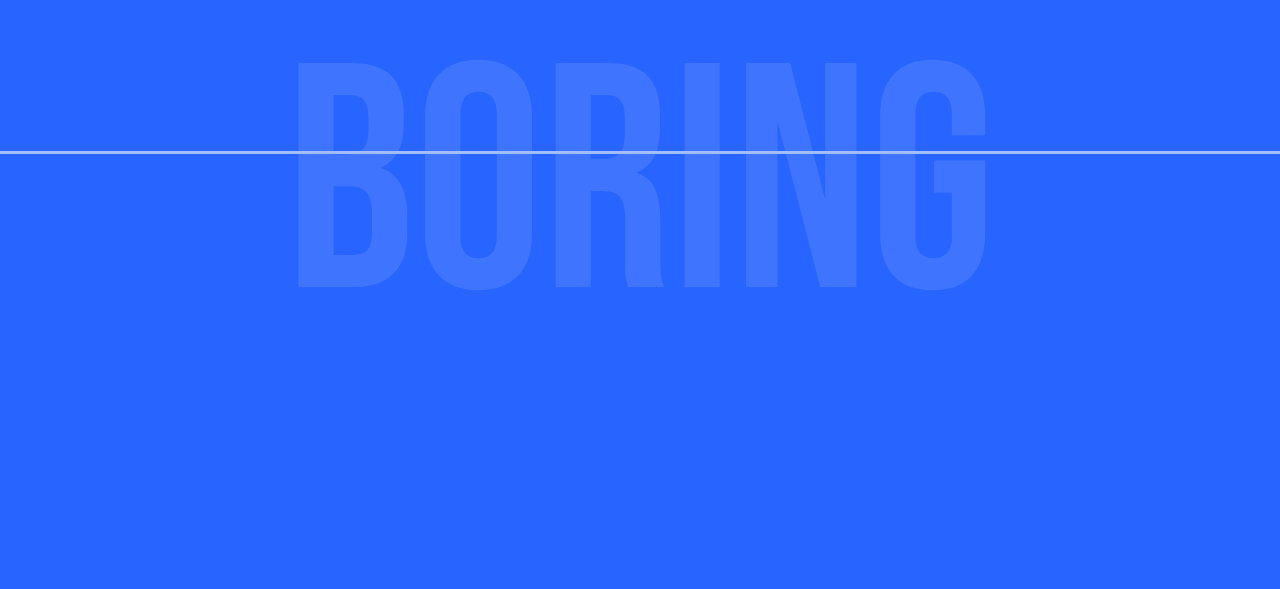
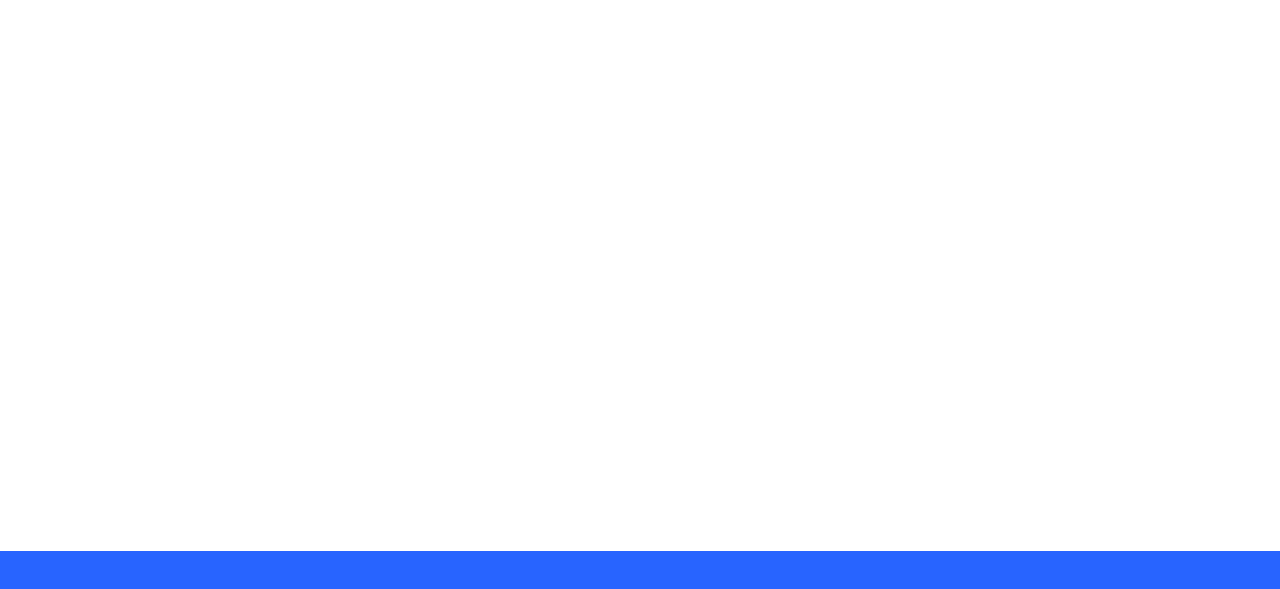
Before and after one commit to malikkotb/window-swipe, a Next.js app: page / in a window 1280 px wide. Shown: the part 249-838 px from the top of the page. Built offline with nearby package versions, Linux system fonts and the light colour scheme.

Commit message:
animation complete

```diff
--- a/app/globals.css
+++ b/app/globals.css
@@ -2,22 +2,13 @@
 @tailwind components;
 @tailwind utilities;
 
-/* styles/global.css */
-
-@import url('https://fonts.googleapis.com/css2?family=Bebas+Neue&display=swap');
-
-
 body {
   margin: 0;
   height: 100vh;
-  background: #2864FF;
+  background: #2864ff;
   color: white;
-  font-family: 'Bebas Neue', sans-serif;
 }
 
-@font-face {
-  font-family: 'Bebas Neue';
-  src: url('/fonts/BebasNeue/BebasNeue-Regular.woff2') format('woff2');
-  font-weight: 400;
-  font-display: swap;
+.bebas {
+  font-family: var(--font-bebas);
 }
--- a/app/layout.js
+++ b/app/layout.js
@@ -1,12 +1,11 @@
 import "./globals.css";
 import { Bebas_Neue } from "next/font/google";
-
-const bebas = Bebas_Neue({ subsets: ["latin"], weight: ['400'], display: "swap"})
+const bebas = Bebas_Neue({ subsets: ["latin"], weight: ["400"], variable: "--font-bebas" });
 
 export default function RootLayout({ children }) {
   return (
     <html lang="en">
-      <body className={bebas.className}>{children}</body>
+      <body className={bebas.variable}>{children}</body>
     </html>
   );
 }
--- a/app/page.js
+++ b/app/page.js
@@ -21,23 +21,23 @@ export default function Home() {
     });
 
     gsap.to(headingRef.current, {
-      y: "200", // yPercent for percent value
+      yPercent: 25, // yPercent for percent value
       duration: 2,
       ease: "elastic.out(1, 0.3)",
     });
 
-    // gsap.to(progressRef.current, {
-    //   height: "100%",
-    //   delay: 2,
-    //   top: 0,
-    //   backgroundColor: "white"
-    // })
+    gsap.to(progressRef.current, {
+      height: "100%",
+      delay: 2,
+      top: 0,
+      backgroundColor: "white"
+    })
   });
 
   return (
     <main>
       <div className="flex h-screen justify-center">
-        <h1  style={{ fontFamily: "Bebas Neue" }} ref={headingRef} className="text-[25vw] opacity-[10%] text-center ">
+        <h1 ref={headingRef} className="bebas text-[25vw] opacity-[10%] text-center ">
           BORING
         </h1>
       </div>
```
